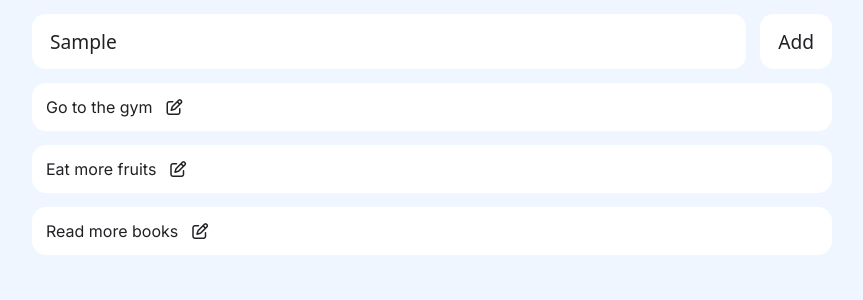
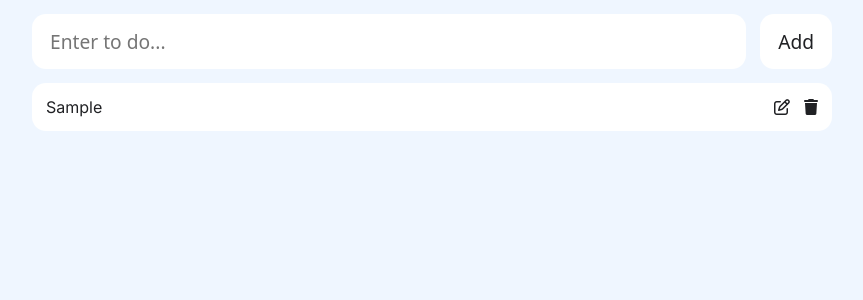
Before and after one commit to Xelo04/To-Do-List, a React (Vite) app: page / in a window 1280 px wide. Both pictures are taken after typing "Sample" into the empty fields and a click on the button "Add". Shown: the top 300 px of the page, without its empty margins (208-1071 px from the left). Built offline with nearby package versions, Linux system fonts and the light colour scheme; a web font is replaced by a local one.

Commit message:
Implement todo management functionality; update components to handle adding and displaying todos

```diff
--- a/src/App.jsx
+++ b/src/App.jsx
@@ -1,13 +1,20 @@
 import ToDoInput from "./components/ToDoInput"
 import ToDoList from "./components/ToDoList"
 import ToDoCard from "./components/ToDoCard"
+import { useState } from "react"
 
 function App() {
 
+  const [todos, setTodos] = useState([])
+
+  function handleAddTodos(newTodo) {
+    const newTodos = [...todos, newTodo]
+    setTodos(newTodos)
+  }
   return (
     <>
-      <ToDoInput/>
-      <ToDoList/>
+      <ToDoInput handleAddTodos={handleAddTodos}/>
+      <ToDoList todos={todos}/>
     </>
   )
 }
--- a/src/components/ToDoCard.jsx
+++ b/src/components/ToDoCard.jsx
@@ -1,7 +1,14 @@
 import React from 'react'
 
-export default function ToDoCard() {
+export default function ToDoCard(props) {
+  const {children} = props
   return (
-    <div>ToDoCard</div>
+    <li className='todoItem'>
+      {children}
+    <div className='actionsContainer'>
+      <i className="fa-regular fa-pen-to-square"></i>
+      <i className="fa-solid fa-trash"></i>
+    </div>
+  </li>
   )
 }
--- a/src/components/ToDoInput.jsx
+++ b/src/components/ToDoInput.jsx
@@ -1,10 +1,13 @@
+import { useState } from "react"
 
-
-export default function ToDoInput(){
+export default function ToDoInput(props){
+    const {handleAddTodos} = props
+    const [inputValue, setInputValue] = useState('')
     return(
         <header>
-            <input placeholder="Enter to do..." />
-            <button>Add</button>
+            <input value={inputValue} onChange={(event)=>{setInputValue(event.target.value)}} placeholder="Enter to do..." />
+            <button onClick={() => {handleAddTodos(inputValue)
+                setInputValue('')}}>Add</button>
         </header>
     )
 }
--- a/src/components/ToDoList.jsx
+++ b/src/components/ToDoList.jsx
@@ -1,19 +1,12 @@
 import React from 'react'
-
-export default function ToDoList() {
-let todos = [
-  'Go to the gym',
-  'Eat more fruits',
-  'Read more books',
-]
+import ToDoCard from './ToDoCard.jsx'
+export default function ToDoList(props) {
+  const {todos} = props
 
   return (
     <ul className='main'>{todos.map((todo,todoIndex)=>{
       return (
-        <li className='todoItem' key={todoIndex}>
-          {todo}
-          <i class="fa-regular fa-pen-to-square"></i>
-        </li>
+        <ToDoCard key={todoIndex}><p>{todo}</p></ToDoCard>
       )
     })}</ul>
   )
```
